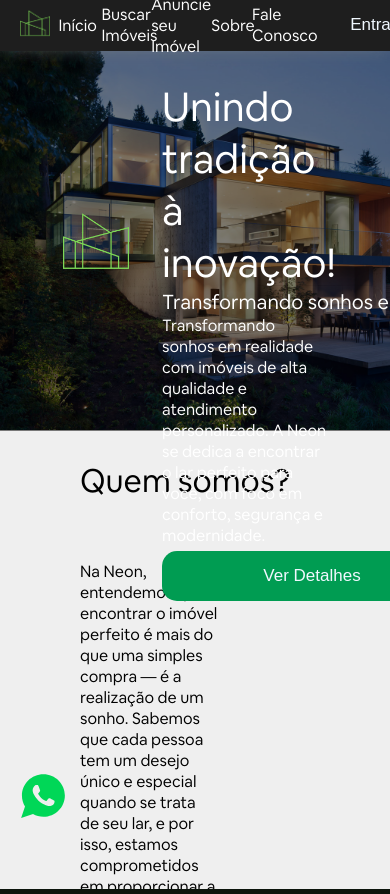
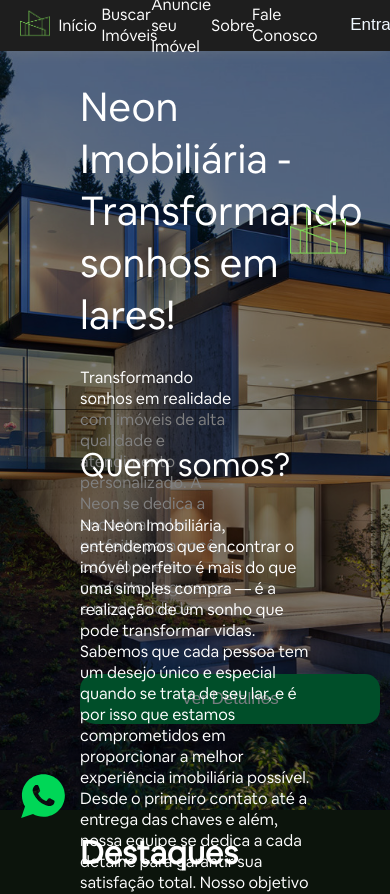
Before and after one commit to keviniwano/site-neon, a React (Create React App) app: page / in a window 390 px wide. Shown: the top 894 px of the page. Built offline with nearby package versions, Linux system fonts and the light colour scheme.

Commit message:
bugs criados

```diff
--- a/src/assets/sass/home.css
+++ b/src/assets/sass/home.css
@@ -8,7 +8,7 @@
 }
 #Home .banner {
   width: 100%;
-  height: 45vh;
+  height: 90vh;
   background-size: cover;
   background-repeat: no-repeat;
   background-color: #1E1E1E;
@@ -18,12 +18,13 @@
 #Home .banner .content {
   display: flex;
   flex-direction: row;
-  justify-content: space-evenly;
+  justify-content: flex-start;
   align-items: center;
   width: 100%;
-  height: 45vh;
+  height: 42.5vh;
   color: rgb(255, 255, 255);
   padding: 30px;
+  padding-left: 80px;
   -webkit-backdrop-filter: brightness(50%);
           backdrop-filter: brightness(50%);
   font-weight: 500;
@@ -34,10 +35,11 @@
   justify-content: space-evenly;
   align-items: flex-start;
   height: 100%;
-  width: 50%;
+  width: 55%;
 }
 #Home .banner .content img {
   width: 20%;
+  margin-left: 20%;
 }
 #Home .banner .content h1 {
   font-size: 4rem;
@@ -51,6 +53,7 @@
 }
 #Home .banner .content .message {
   font-size: 1.6rem;
+  margin-bottom: 50px;
 }
 #Home .banner .content .genericbutton {
   background-color: #009C52;
@@ -71,7 +74,7 @@
   justify-content: space-evenly;
   align-items: flex-start;
   width: 100%;
-  min-height: 40vh;
+  height: 100%;
 }
 #Home .content-cards .content-message {
   display: flex;
@@ -79,8 +82,9 @@
   justify-content: space-evenly;
   align-items: flex-start;
   width: 100%;
-  height: 50vh;
-  padding: 30px 80px 0 80px;
+  height: 35vh;
+  padding: 0px 80px 0 80px;
+  color: #fff;
 }
 #Home .content-cards h1 {
   font-weight: 500;
@@ -88,11 +92,8 @@
 #Home .content-cards h2 {
   font-weight: 400;
 }
-#Home .content-cards h1:nth-child(1) {
-  margin-bottom: 30px;
-}
 #Home .content-cards span {
-  max-width: 60%;
+  max-width: 100%;
   margin-top: 30px;
 }
 #Home .content-cards .cards {
@@ -128,6 +129,9 @@
 }
 #Home .message-container {
   padding-bottom: 37px;
+  -webkit-backdrop-filter: brightness(50%);
+          backdrop-filter: brightness(50%);
+  height: 47.5vh;
 }
 #Home .divisor {
   display: flex;
@@ -244,7 +248,7 @@
   background-repeat: no-repeat !important;
   background-size: cover !important;
 }
-#Home #Contact {
+#Home #contato {
   display: flex;
   flex-direction: column;
   justify-content: flex-start flex-start;
@@ -258,7 +262,7 @@
   /*title contact*/
   /*form*/
 }
-#Home #Contact div:nth-child(1) {
+#Home #contato div:nth-child(1) {
   display: flex;
   flex-direction: row;
   justify-content: space-between;
@@ -270,19 +274,19 @@
   padding: 0 3%;
   color: #fff !important;
 }
-#Home #Contact div h3 {
+#Home #contato div h3 {
   font-weight: 300;
   letter-spacing: 2px;
   line-height: 5vh;
   font-size: 2rem;
 }
-#Home #Contact div h2 {
+#Home #contato div h2 {
   margin-right: 0.468%;
   font-size: 2rem;
   font-weight: 300;
   letter-spacing: 2px;
 }
-#Home #Contact #formulario {
+#Home #contato #formulario {
   display: flex;
   flex-direction: row;
   justify-content: center;
@@ -294,7 +298,7 @@
   z-index: 2;
   margin-bottom: 30px;
 }
-#Home #Contact form {
+#Home #contato form {
   display: flex;
   flex-direction: row;
   justify-content: flex-start;
@@ -303,27 +307,27 @@
   height: 100%;
   flex-wrap: wrap;
 }
-#Home #Contact .input-section {
+#Home #contato .input-section {
   width: 50%;
 }
-#Home #Contact .input-section-right {
+#Home #contato .input-section-right {
   display: flex;
   flex-direction: column;
   justify-content: flex-start flex-start;
   align-items: center;
 }
-#Home #Contact .input-section-right label {
+#Home #contato .input-section-right label {
   margin-left: 10%;
   align-self: flex-start;
 }
-#Home #Contact .input-section label {
+#Home #contato .input-section label {
   display: block;
   font-size: 1.5rem;
   padding-bottom: 1.3%;
   font-weight: 600;
   color: #000 !important;
 }
-#Home #Contact input {
+#Home #contato input {
   display: flex;
   flex-direction: column;
   justify-content: center;
@@ -337,16 +341,16 @@
   border-radius: 15px;
   border: 1px solid rgb(113, 113, 113);
 }
-#Home #Contact input:focus {
+#Home #contato input:focus {
   outline: 1px solid #009C52;
 }
-#Home #Contact input::-moz-placeholder {
+#Home #contato input::-moz-placeholder {
   font-size: 1.5rem;
 }
-#Home #Contact input::placeholder {
+#Home #contato input::placeholder {
   font-size: 1.5rem;
 }
-#Home #Contact .input-section-message {
+#Home #contato .input-section-message {
   display: flex;
   flex-direction: column;
   justify-content: flex-start;
@@ -354,15 +358,15 @@
   width: 100%;
   height: 20vh;
 }
-#Home #Contact .input-section-message textarea {
+#Home #contato .input-section-message textarea {
   width: 95% !important;
   height: 100%;
   margin-bottom: 30px;
 }
-#Home #Contact Button {
+#Home #contato Button {
   width: 95.4%;
 }
-#Home #Contact #message {
+#Home #contato #message {
   width: 100.2%;
   height: 100%;
   padding: 0.5%;
@@ -375,7 +379,7 @@
   justify-content: space-between;
   align-items: center;
   width: 100%;
-  height: 50vh;
+  height: 40vh;
   background-color: #1E1E1E;
   color: #fff;
   padding: 80px;
@@ -437,10 +441,10 @@
   }
 }
 @media screen and (max-width: 1025px) {
-  #Contact section h3 {
+  #contato section h3 {
     font-size: 2rem;
   }
-  #Contact section h2 {
+  #contato section h2 {
     letter-spacing: 2px;
   }
 }
@@ -467,7 +471,7 @@
   }
 }
 @media screen and (max-width: 671px) {
-  #Contact button {
+  #contato button {
     width: 55%;
   }
 }/*# sourceMappingURL=home.css.map */
--- a/src/assets/sass/home.scss
+++ b/src/assets/sass/home.scss
@@ -8,7 +8,7 @@
 
     .banner{
         width: 100%;
-        height: 45vh;
+        height: 90vh;
         background-size: cover;
         background-repeat: no-repeat;
         background-color: $third-color;
@@ -16,22 +16,26 @@
         background-image: url('../images/banner.jpg');
 
         .content{
-            @include flexBox(row, space-evenly, center);
+            @include flexBox(row, flex-start, center);
             width: 100%;
-            height: 45vh;
+            height: 42.5vh;
             color: rgb(255, 255, 255);
             padding: 30px;
+            padding-left: 80px;
             backdrop-filter: brightness(50%);
             font-weight: 500;
+
 
             .tittle{
                 @include flexBox(column, space-evenly, flex-start);
                 height: 100%;
-                width: 50%;
+                width: 55%;
+
             }
 
             img{
                 width: 20%;
+                margin-left: 20%;
             }
 
             h1{
@@ -49,6 +53,7 @@
 
             .message{
                 font-size: 1.6rem;
+                margin-bottom: 50px;
             }
 
             .genericbutton{
@@ -72,13 +77,14 @@
     .content-cards{
         @include flexBox(column, space-evenly, flex-start);
         width: 100%;
-        min-height: 40vh;
+        height: 100%;
 
         .content-message{
             @include flexBox(column, space-evenly, flex-start);
             width: 100%;
-            height: 50vh;
-            padding: 30px 80px 0 80px;
+            height: 35vh;
+            padding: 0px 80px 0 80px;
+            color: #fff;
         }
 
         h1{
@@ -90,12 +96,8 @@
         }
 
 
-        h1:nth-child(1){
-            margin-bottom: 30px;
-        }
-
         span{
-            max-width: 60%;
+            max-width: 100%;
             margin-top: 30px;
         }
 
@@ -130,6 +132,9 @@
 
     .message-container{
         padding-bottom: 37px;
+        backdrop-filter: brightness(50%);
+        height: 47.5vh;
+
     }
 
     .divisor{
@@ -218,7 +223,7 @@
         }
     }
 
-    #Contact{
+    #contato{
         @include flexBox(column, flex-start flex-start);
         margin-top: 1px;
         width: 100% !important;
@@ -343,7 +348,7 @@
     #Rodape{
         @include flexBox(column, space-between, center);
         width: 100%;
-        height: 50vh;
+        height: 40vh;
         background-color: $third-color;
         color: #fff;
         padding: 80px;
@@ -407,11 +412,11 @@
 
 @media screen and (max-width: 1025px) {
 
-    #Contact section h3{
+    #contato section h3{
         font-size: 2rem;
     }
 
-    #Contact section h2{
+    #contato section h2{
         letter-spacing: 2px;
     }
 }
@@ -445,7 +450,7 @@
 }
 
 @media screen and (max-width: 671px) {
-    #Contact button{
+    #contato button{
         width: 55%;
     }
 }
--- a/src/components/Header/index.js
+++ b/src/components/Header/index.js
@@ -40,9 +40,9 @@
                     </a>
                 </li>
                 <li>
-                    <Link to='/contato' className='link'>
+                    <a href='/#contato' className='link'>
                         Fale Conosco
-                    </Link>
+                    </a>
                 </li>
 
                 {
--- a/src/contexts/auth.js
+++ b/src/contexts/auth.js
@@ -137,6 +137,7 @@
         })
         .catch((error)=>{
             toast.error('Something went wrong, try again later')
+
             setLoadingAuth(false)
         })
     }
--- a/src/pages/Home/index.js
+++ b/src/pages/Home/index.js
@@ -134,10 +134,9 @@
         <div id="Home">
             <div className='banner'>
                 <div className='content'>
-                    <img src={logo} className="logo" alt="logo"/>
                     <span className='tittle'>
-                        <h1>Unindo tradição à inovação!</h1>
-                        <span className='subtittle'>Transformando sonhos em lares!</span>
+                        <h1>Neon Imobiliária - Transformando sonhos em lares!</h1>
+                        <span className='subtittle'><br/></span>
 
                         <div className='message'>
                             Transformando sonhos em realidade com imóveis de alta qualidade e atendimento personalizado. A Neon se dedica a encontrar o lar perfeito para você, com foco em conforto, segurança e modernidade.
@@ -151,21 +150,22 @@
                             }
                         />
                     </span>
+                    <img src={logo} className="logo" alt="logo"/>
                 </div>
-            </div>
-
-            <div id='sobre' className='content-cards message-container'>
+                <div id='sobre' className='content-cards message-container'>
 
                     <div className='content-message'>
                         <h1>Quem somos?</h1>
                         <span>
-                            Na Neon, entendemos que encontrar o imóvel perfeito é mais do que uma simples compra — é a realização de um sonho. Sabemos que cada pessoa tem um desejo único e especial quando se trata de seu lar, e por isso, estamos comprometidos em proporcionar a melhor experiência imobiliária possível, desde o primeiro contato até a entrega das chaves e além.
+                            Na Neon Imobiliária, entendemos que encontrar o imóvel perfeito é mais do que uma simples compra — é a realização de um sonho que pode transformar vidas. Sabemos que cada pessoa tem um desejo único e especial quando se trata de seu lar, e é por isso que estamos comprometidos em proporcionar a melhor experiência imobiliária possível. Desde o primeiro contato até a entrega das chaves e além, nossa equipe se dedica a cada detalhe para garantir sua satisfação total. Nosso objetivo é fazer com que o processo de compra, venda ou aluguel de imóveis seja o mais tranquilo, transparente e satisfatório possível. Acreditamos que cada cliente merece um atendimento excepcional, personalizado e dedicado. Por isso, investimos em treinamento contínuo para nossos corretores e consultores, garantindo que estejam sempre prontos para oferecer as melhores soluções e orientações, baseadas nas necessidades individuais de cada cliente.
                         </span>
                         <span>
                             Nosso objetivo é fazer com que o processo de compra, venda ou aluguel de imóveis seja o mais tranquilo, transparente e satisfatório possível. Acreditamos que cada cliente merece um atendimento excepcional, personalizado e dedicado, pois sabemos que um imóvel não é apenas um lugar para morar, mas um refúgio, um espaço onde se constroem memórias e se vive plenamente.
                         </span>
                     </div>
+                </div>
             </div>
+
 
             <div className='divisor'><h1>Destaques</h1></div>
 
@@ -298,11 +298,11 @@
                     </div>
             </div>
 
-            <div id='Contact'>
+            <div id='contato'>
 
                 <div className='tittle-contact'>
                     <h3>Tem dúvidas ou algum problema?</h3>
-                    <h2>Fale conosco</h2>
+                    <h2>Mande uma Mensagem</h2>
                 </div>
 
                 <div id="formulario">
```
Also changed, not shown: 1 other file (tests, documents, lock files or other folders).
